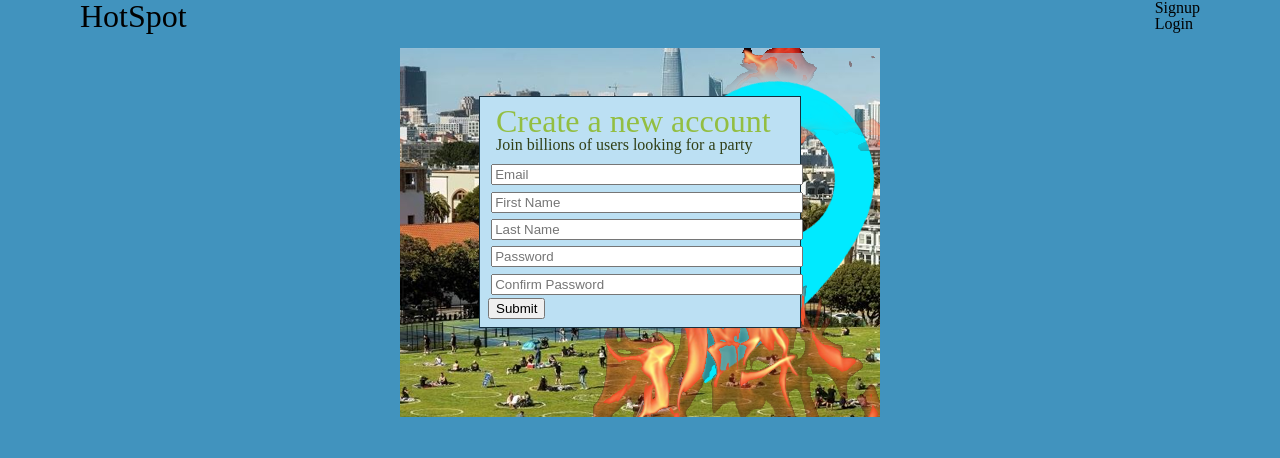
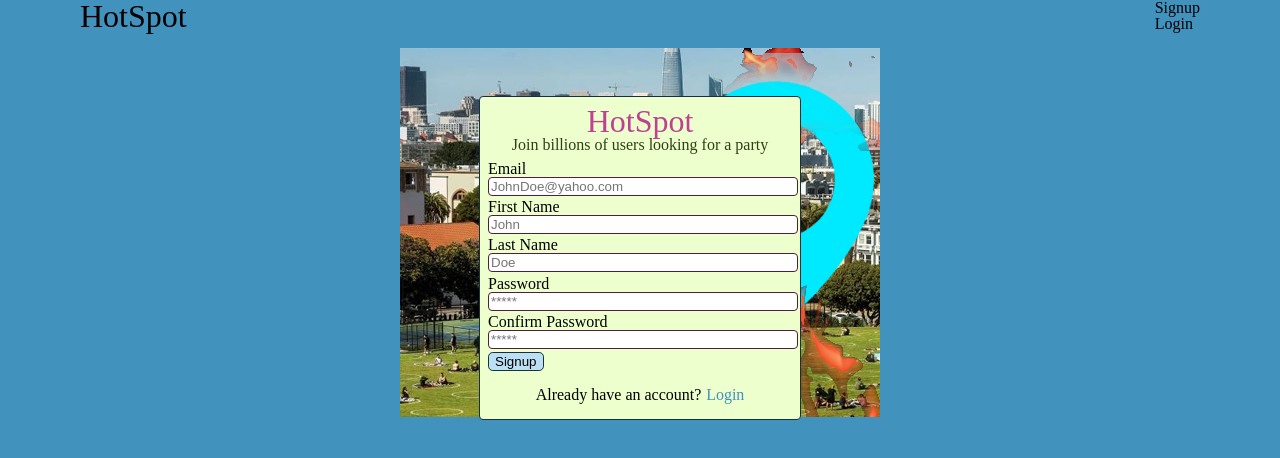
Before and after one commit to MiDeshay/HotSpot, a React (Create React App) app in the folder frontend/: page /#/register in a window 1280 px wide. Shown: the top 458 px of the page. Built offline with nearby package versions, Linux system fonts and the light colour scheme.

Commit message:
more css and more div tags

```diff
--- a/frontend/public/css/session.css
+++ b/frontend/public/css/session.css
@@ -13,13 +13,27 @@
   background-color: var(--bgc1);
   width: 20rem;
   max-width: 30rem;
-  background-color: var(--color1light);
+  background-color: var(--color3light);
   border: solid 0.1rem var(--color1dark);
+  border-radius: 0.25rem;
 }
 
 .auth-form-input {
   width: 100%;
-  margin: 0.2rem;
+  margin-bottom: 0.2rem;
+  border-radius: 0.25rem;
+  border: solid 0.1rem var(--color2dark);
+  transition: background-color 0.2s;
+
+}
+
+.auth-form-input:hover {
+  background-color: var(--color1light);
+}
+
+.auth-form-input:focus-visible {
+  border-color: var(--color3);
+  outline: none;
 }
 
 .auth-form-div {
@@ -45,9 +59,41 @@
 
 .auth-form-header > h2 {
   font-size: 2rem;
-  color: var(--color3);
+  color: var(--color2);
+  text-align: center;
 }
 
 .header-details {
-  color: var(--color3dark)
+  color: var(--color3dark);
+  text-align: center;
 }
+
+.button {
+  border: solid 0.1rem var(--color1dark);
+  border-radius: 0.3rem;
+  background-color: var(--color1light);
+  cursor: pointer;
+  transition: background-color 0.2s;
+}
+
+.button:hover {
+  background-color: var(--color1);
+}
+
+.button:active {
+  background-color: var(--color1dark);
+}
+
+.auth-form-footer {
+  display:flex;
+  justify-content: center;
+  margin: 1rem;
+}
+
+.auth-other-message {
+  margin-right: 0.3rem;
+}
+
+.link {
+  color: var(--color1);
+}
--- a/frontend/src/components/session/login_form.jsx
+++ b/frontend/src/components/session/login_form.jsx
@@ -1,5 +1,5 @@
 import React from 'react';
-import { withRouter } from 'react-router-dom';
+import { Link, withRouter } from 'react-router-dom';
 import Splash from '../splash/splash';
 
 class LoginForm extends React.Component {
@@ -63,23 +63,34 @@ class LoginForm extends React.Component {
       <div className="auth-form-container">
         <div className="auth-form-modal animated fadeInTop">
           <form onSubmit={this.handleSubmit}>
-            <div>
+            <div className="auth-form-div">
+              <div className="auth-form-header">
+                <h2>Login</h2>
+                <div className="header-details">Welcome back to HotSpot</div>
+              </div>
+              <div className="model-body">
+                <label>Email
                 <input type="text"
                   value={this.state.email}
                   onChange={this.update('email')}
                   placeholder="Email"
                   className="auth-form-input"
-                />
-              <br/>
+                /></label>
+                <br/>
+                <label>Password
                 <input type="password"
                   value={this.state.password}
                   onChange={this.update('password')}
                   placeholder="Password"
                   className="auth-form-input"
-                />
-              <br/>
-              <input type="submit" value="Submit" />
-              {this.renderErrors()}
+                /></label>
+                <br/>
+                <input type="submit" value="Login" className="button submit" />
+                {this.renderErrors()}
+                <div className="auth-form-footer">
+                  <div className="auth-other-message">Don't have an account?</div> <div className="link"><Link to="/register">Signup</Link></div>
+                </div>
+              </div>
             </div>
           </form>
         </div>
--- a/frontend/src/components/session/login_form_container.js
+++ b/frontend/src/components/session/login_form_container.js
@@ -4,7 +4,8 @@ import LoginForm from './login_form';
 
 const mapStateToProps = (state) => {
   return {
-    errors: state.errors.session
+    errors: state.errors.session,
+    formType: "Login"
   };
 };
 
--- a/frontend/src/components/session/signup_form.jsx
+++ b/frontend/src/components/session/signup_form.jsx
@@ -1,6 +1,7 @@
 import React from 'react';
-import { withRouter } from 'react-router-dom';
+import { Link, withRouter } from 'react-router-dom';
 import Splash from '../splash/splash';
+
 
 class SignupForm extends React.Component {
   constructor(props) {
@@ -67,46 +68,56 @@ class SignupForm extends React.Component {
             <form onSubmit={this.handleSubmit}>
               <div className="signup-form">
                 <div className="auth-form-header">
-                <h2>Create a new account</h2>
+                  <h2>HotSpot</h2>
                   <div className="header-details">Join billions of users looking for a party</div>
                 </div>
+                <div className="modal-body">
+                    <label>Email
                     <input type="text"
                       value={this.state.email}
                       onChange={this.update('email')}
-                    placeholder="Email"
+                      placeholder="JohnDoe@yahoo.com"
                       className="auth-form-input"
-                  />
+                    /></label>
                   <br/>
+                    <label>First Name
                     <input type="text"
                       value={this.state.firstName}
                       onChange={this.update('firstName')}
-                    placeholder="First Name"
+                      placeholder="John"
                       className="auth-form-input"
-                  />
+                    /></label>
                   <br/>
+                    <label>Last Name
                     <input type="text"
                       value={this.state.lastName}
                       onChange={this.update('lastName')}
-                    placeholder="Last Name"
+                      placeholder="Doe"
                       className="auth-form-input"
-                  />
+                    /></label>
                   <br/>
+                    <label>Password
                     <input type="password"
                       value={this.state.password}
                       onChange={this.update('password')}
-                    placeholder="Password"
+                      placeholder="*****"
                       className="auth-form-input"
-                  />
+                    /></label>
                   <br/>
+                    <label>Confirm Password
                     <input type="password"
                       value={this.state.password2}
                       onChange={this.update('password2')}
-                    placeholder="Confirm Password"
+                      placeholder="*****"
                       className="auth-form-input"
-                  />
+                    /></label>
                   <br/>
-                <input type="submit" value="Submit" />
+                  <input type="submit" value="Signup" className="button submit" />
                   {this.renderErrors()}
+                  <div className="auth-form-footer">
+                    <div className="auth-other-message">Already have an account?</div> <Link to="/login"><div className="link">Login</div></Link>
+                  </div>
+                </div>
               </div>
             </form>
           </div>
--- a/frontend/src/components/session/signup_form_container.js
+++ b/frontend/src/components/session/signup_form_container.js
@@ -5,7 +5,8 @@ import SignupForm from './signup_form';
 const mapStateToProps = (state) => {
   return {
     signedIn: state.session.isSignedIn,
-    errors: state.errors.session
+    errors: state.errors.session,
+    formType: "Signup"
   };
 };
 
```
Lines whose indentation alone changed are shown as unchanged.
